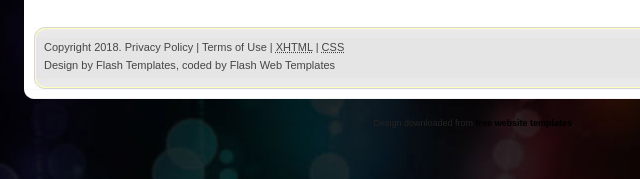
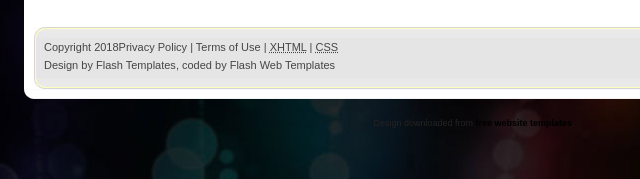
Before and after one commit to sergiobi89/Remoto, a plain HTML site: page contact.html in a window 1280 px wide. Shown: the part 1022-1201 px from the top of the page, 166-806 px from the left. Drawn offline with Linux system fonts and the light colour scheme.

Commit message:
FICHERO CONFIRMADO

```diff
--- a/contact.html
+++ b/contact.html
@@ -128,7 +128,7 @@
                         <div class="more_top"></div>
                         <div class="footer_bg">
                             <div id="footer_text" style="float: left;">
-                                <p>Copyright  2018. <a href="#">Privacy Policy</a> | <a href="#">Terms of Use</a> | <a href="http://validator.w3.org/check/referer" title="This page validates as XHTML 1.0 Transitional"><abbr title="eXtensible HyperText Markup Language">XHTML</abbr></a> | <a href="http://jigsaw.w3.org/css-validator/check/referer" title="This page validates as CSS"><abbr title="Cascading Style Sheets">CSS</abbr></a></p>
+                                <p>Copyright  2018<a href="#">Privacy Policy</a> | <a href="#">Terms of Use</a> | <a href="http://validator.w3.org/check/referer" title="This page validates as XHTML 1.0 Transitional"><abbr title="eXtensible HyperText Markup Language">XHTML</abbr></a> | <a href="http://jigsaw.w3.org/css-validator/check/referer" title="This page validates as CSS"><abbr title="Cascading Style Sheets">CSS</abbr></a></p>
                     <!-- Please DO NOT remove the following notice --><p>Design by <a href="http://www.metamorphozis.com/" title="Flash Templates">Flash Templates</a>, coded by <a href="http://www.flashtemplatesdesign.com/" title="Flash Web Templates">Flash Web Templates</a></p><!-- end of copyright notice-->
                             </div>
                             <div class="footer_img">
```
